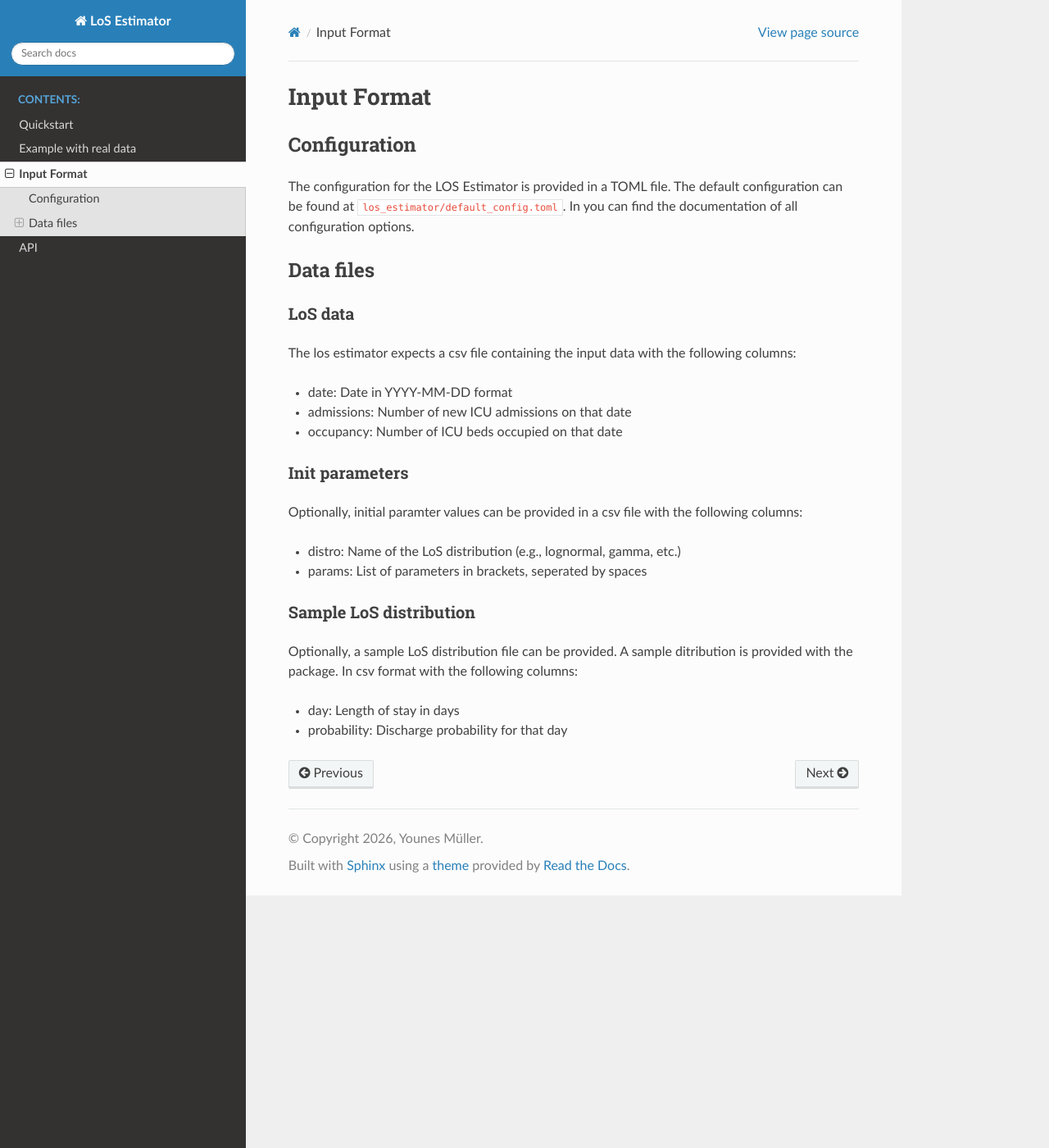
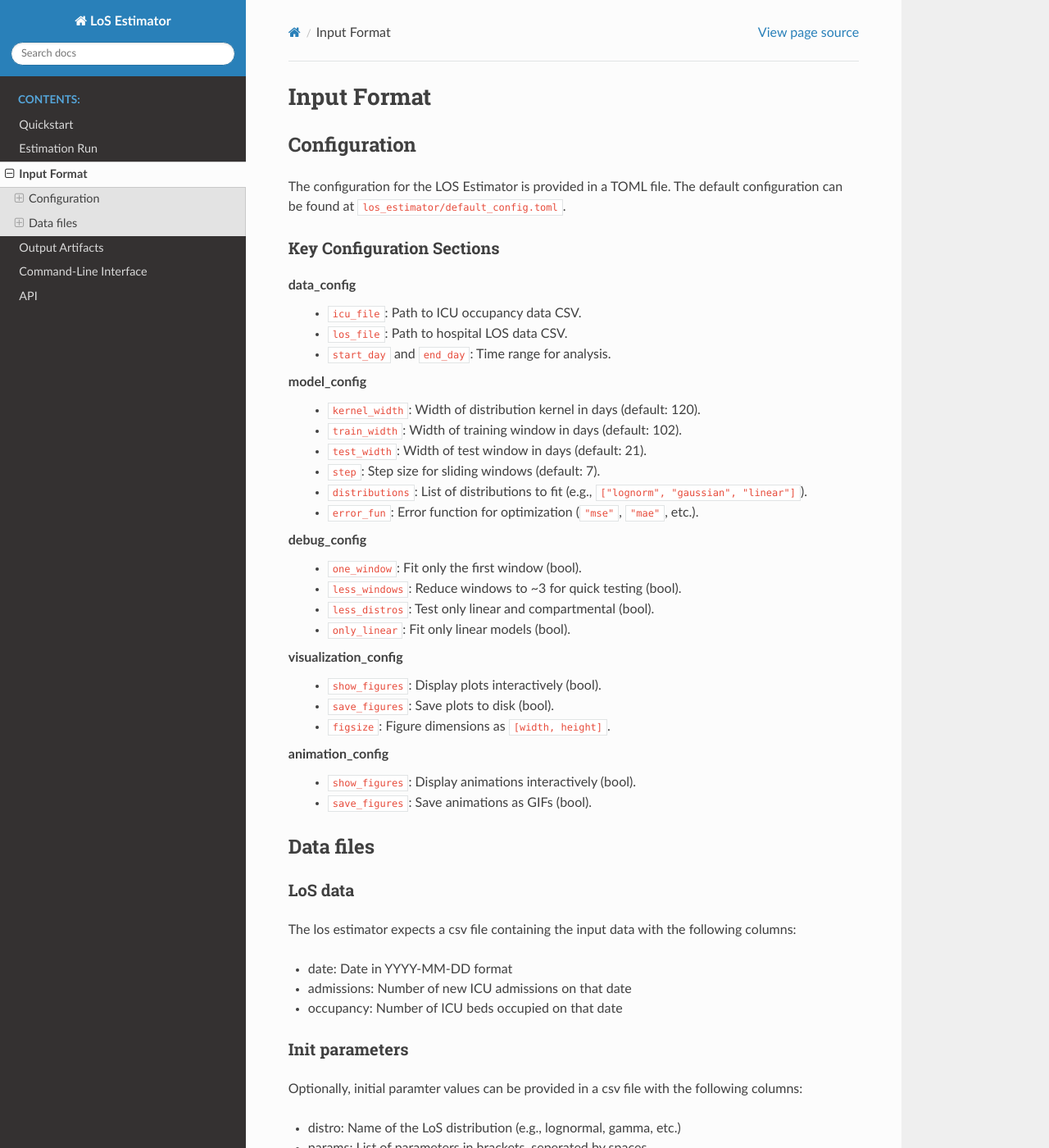
Before and after one commit to Younesmueller/los-estimator, a Sphinx documentation site: the page built from docs/source/usage/input.rst, in a window 1280 px wide and 1400 px high. Shown: the whole window at 82% size. Built offline with Sphinx 7.4.7 and the Read the Docs theme 3.1.0, drawn with Linux system fonts in a browser that asks for light colours.

Commit message:
update docs

```diff
--- a/docs/source/index.rst
+++ b/docs/source/index.rst
@@ -8,4 +8,6 @@
    usage/quickstart
    usage/real_data
    usage/input
+   usage/output_format
+   usage/cli_usage
    apiref/api
--- /dev/null
+++ b/docs/source/usage/_key_configs.rst
@@ -0,0 +1,31 @@
+
+Key Configuration Sections
+^^^^^^^^^^^^^^^^^^^^^^^^^^^
+
+**data_config**
+    - ``icu_file``: Path to ICU occupancy data CSV.
+    - ``los_file``: Path to hospital LOS data CSV.
+    - ``start_day`` and ``end_day``: Time range for analysis.
+
+**model_config**
+    - ``kernel_width``: Width of distribution kernel in days (default: 120).
+    - ``train_width``: Width of training window in days (default: 102).
+    - ``test_width``: Width of test window in days (default: 21).
+    - ``step``: Step size for sliding windows (default: 7).
+    - ``distributions``: List of distributions to fit (e.g., ``["lognorm", "gaussian", "linear"]``).
+    - ``error_fun``: Error function for optimization (``"mse"``, ``"mae"``, etc.).
+
+**debug_config**
+    - ``one_window``: Fit only the first window (bool).
+    - ``less_windows``: Reduce windows to ~3 for quick testing (bool).
+    - ``less_distros``: Test only linear and compartmental (bool).
+    - ``only_linear``: Fit only linear models (bool).
+
+**visualization_config**
+    - ``show_figures``: Display plots interactively (bool).
+    - ``save_figures``: Save plots to disk (bool).
+    - ``figsize``: Figure dimensions as ``[width, height]``.
+
+**animation_config**
+    - ``show_figures``: Display animations interactively (bool).
+    - ``save_figures``: Save animations as GIFs (bool).
--- a/docs/source/usage/input.rst
+++ b/docs/source/usage/input.rst
@@ -5,7 +5,9 @@
 -------------
 The configuration for the LOS Estimator is provided in a TOML file.
 The default configuration can be found at :file:`los_estimator/default_config.toml`.
-In  you can find the documentation of all configuration options.
+
+.. include:: ../usage/_key_configs.rst
+
 
 Data files
 ----------
--- a/docs/source/usage/quickstart.rst
+++ b/docs/source/usage/quickstart.rst
@@ -26,8 +26,8 @@
 It then performs an estimation of the LoS distribution from the generated data and visualizes the results.
 
 Results
+-------
 
--------
 In :file:`examples/synthetic_example/results`, you can find the results of the run.
 In :file:`run.log` the log of the run is stored.
 In :file:`run_configurations.toml`, the final used configuration including all changes to the default configuration is saved.
```
Also changed, not shown: docs/source/usage/cli_usage.rst (added, +77 -0 lines), docs/source/usage/output_format.rst (added, +34 -0 lines), docs/source/usage/real_data.rst (+28 -2 lines), 3 other files.
